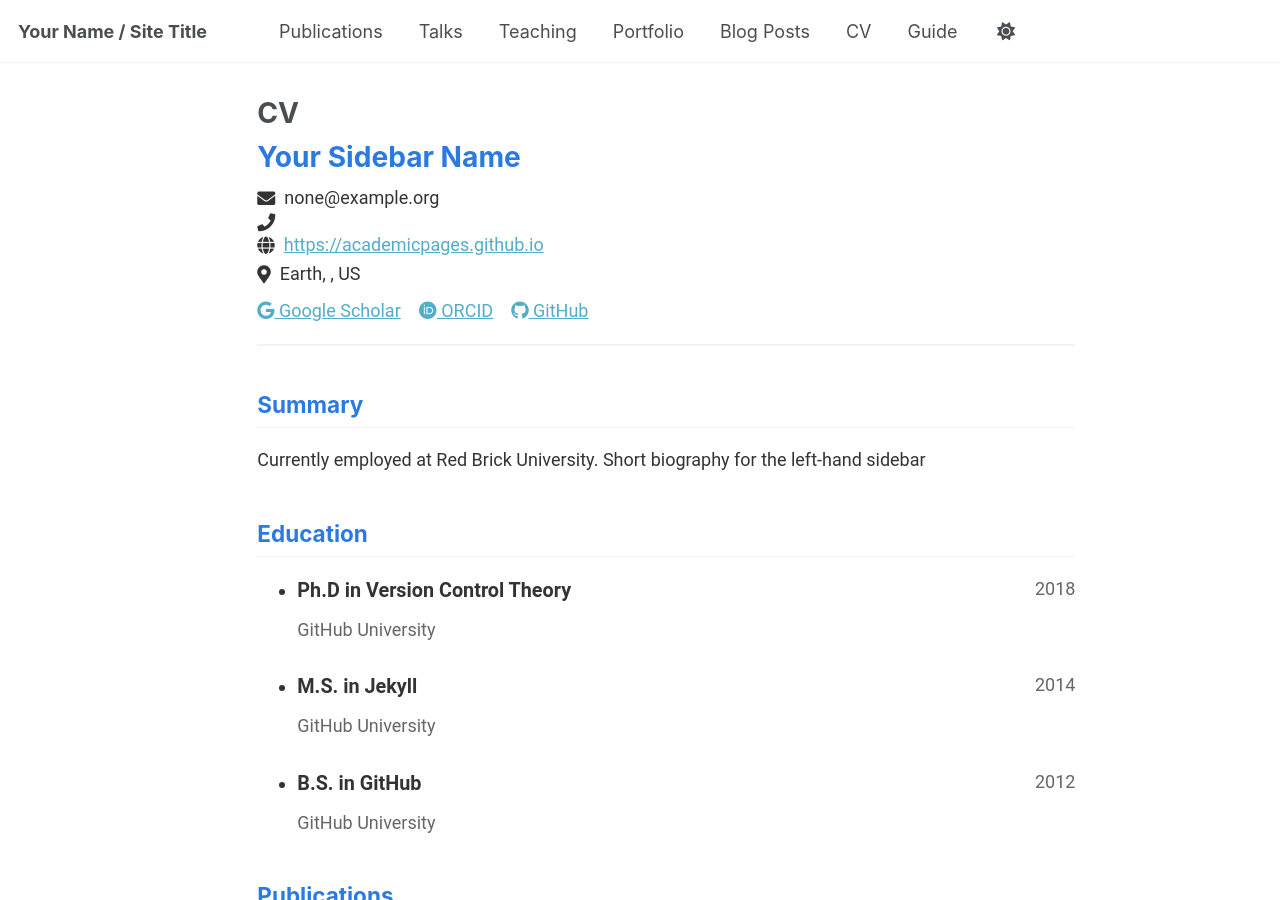
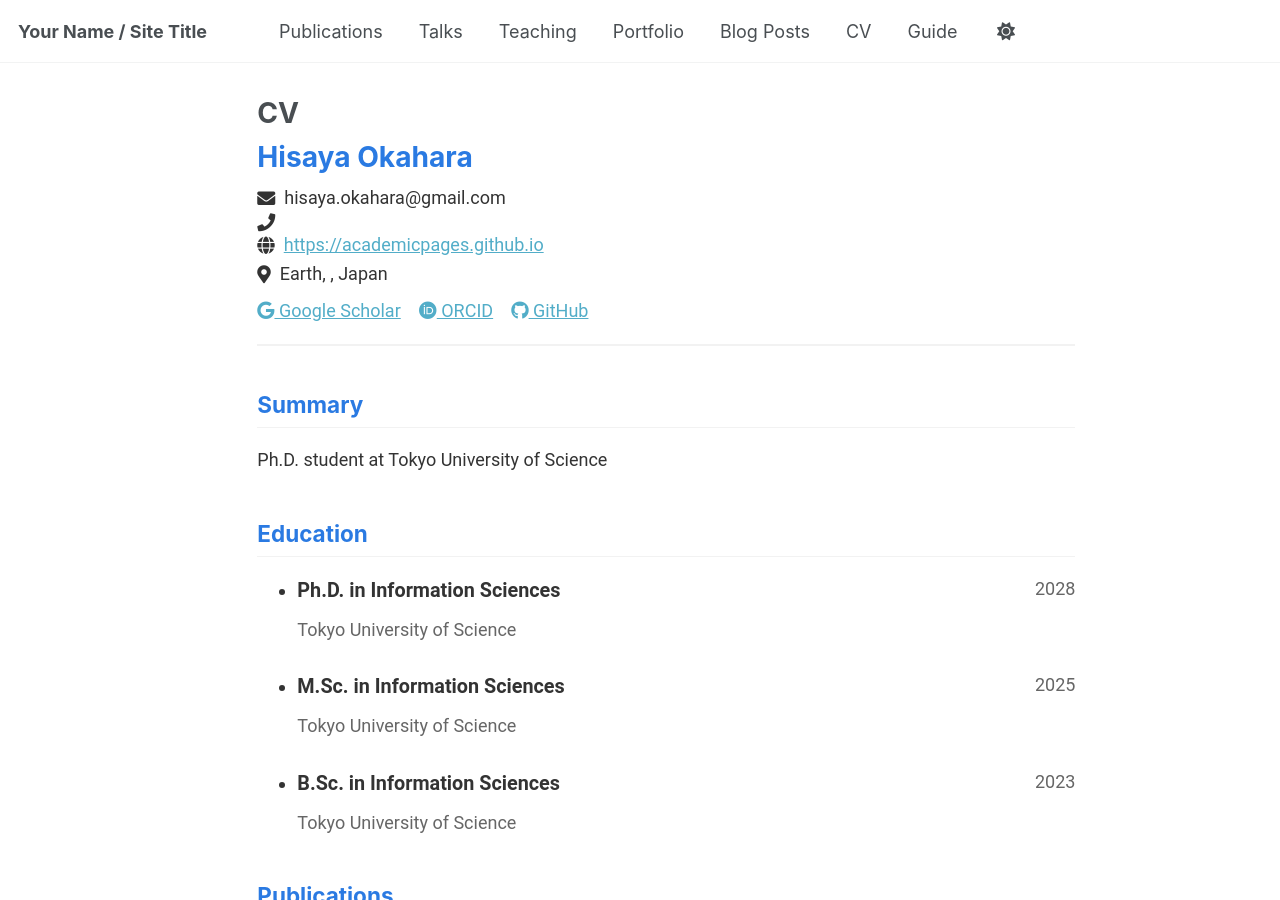
Before and after one commit to h-okahara/h-okahara.github.io, a Jekyll site: the page built from _pages/cv-json.md, in a window 1280 px wide and 900 px high. Built offline with Jekyll 4.4.1, drawn with Linux system fonts in a browser that asks for light colours.

Commit message:
Update cv.json

```diff
--- a/_data/cv.json
+++ b/_data/cv.json
@@ -1,61 +1,61 @@
 {
   "basics": {
-    "name": "Your Sidebar Name",
-    "email": "none@example.org",
+    "name": "Hisaya Okahara",
+    "email": "hisaya.okahara@gmail.com",
     "phone": "",
     "website": "https://academicpages.github.io",
-    "summary": "Currently employed at Red Brick University. Short biography for the left-hand sidebar",
+    "summary": "Ph.D. student at Tokyo University of Science",
     "location": {
       "address": "",
       "postalCode": "",
       "city": "Earth",
-      "countryCode": "US",
+      "countryCode": "Japan",
       "region": ""
     },
     "profiles": [
       {
         "network": "Google Scholar",
-        "username": "",
-        "url": "https://scholar.google.com/citations?user=PS_CX0AAAAAJ"
+        "username": "Hisaya Okahara",
+        "url": "https://scholar.google.com/citations?user=xx6ZBSUAAAAJ&hl=en"
       },
       {
         "network": "ORCID",
-        "username": "",
-        "url": "http://orcid.org/yourorcidurl"
+        "username": "Hisaya Okahara",
+        "url": "https://orcid.org/0009-0000-6410-603X"
       },
       {
         "network": "GitHub",
-        "username": "academicpages",
-        "url": "https://github.com/academicpages"
+        "username": "h-okahara",
+        "url": "https://github.com/h-okahara"
       }
     ]
   },
   "work": [],
   "education": [
     {
-      "institution": "GitHub University",
-      "area": "Ph.D in Version Control Theory",
+      "institution": "Tokyo University of Science",
+      "area": "Ph.D. in Information Sciences",
       "studyType": "",
-      "startDate": "",
-      "endDate": "2018",
+      "startDate": "2025",
+      "endDate": "2028",
       "gpa": null,
       "courses": []
     },
     {
-      "institution": "GitHub University",
-      "area": "M.S. in Jekyll",
+      "institution": "Tokyo University of Science",
+      "area": "M.Sc. in Information Sciences",
       "studyType": "",
-      "startDate": "",
-      "endDate": "2014",
+      "startDate": "2023",
+      "endDate": "2025",
       "gpa": null,
       "courses": []
     },
     {
-      "institution": "GitHub University",
-      "area": "B.S. in GitHub",
+      "institution": "Tokyo University of Science",
+      "area": "B.Sc. in Information Sciences",
       "studyType": "",
-      "startDate": "",
-      "endDate": "2012",
+      "startDate": "2019",
+      "endDate": "2023",
       "gpa": null,
       "courses": []
     }
```
